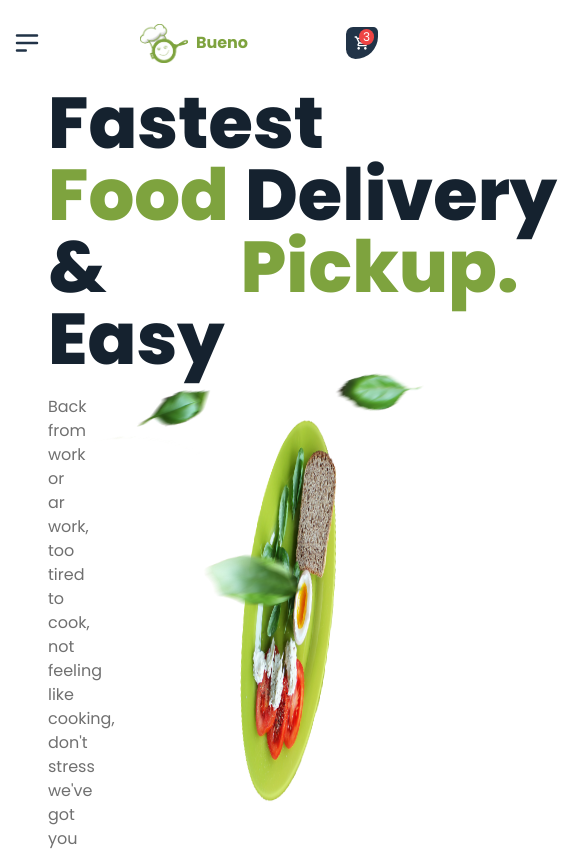
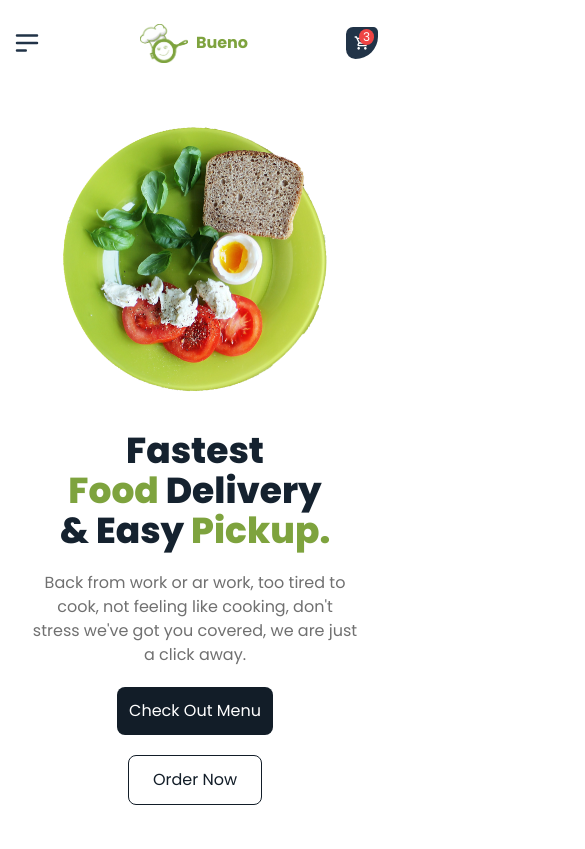
Before and after one commit to akinlope/Bueno, a React (Create React App) app: page / in a window 390 px wide. Shown: the top 849 px of the page, 585 px wide, since content can reach past the window. Built offline with nearby package versions, Linux system fonts and the light colour scheme; the HTML template or start-up script is replaced by a standard one.

Commit message:
Made home page responsive

```diff
--- a/src/Pages/Home.jsx
+++ b/src/Pages/Home.jsx
@@ -22,9 +22,9 @@ import expArr from "../Temp/explore";
 
 const Home = () => {
   return (
-    <div className="w-screen px-12">
-      <div className="flex items-center min-h-hero">
-        <div className=" w-6/12">
+    <div className="w-screen px-3 md:px-6 lg:px-12">
+      <div className="flex-col-reverse md:flex-row flex items-center min-h-hero">
+        <div className="w-full md:w-6/12">
           <div className="relative">
             <motion.div
               variants={slideAcross}
@@ -37,7 +37,15 @@ const Home = () => {
               animate="animate"
               custom={1.5}
             >
-              <p className="text-7xl font-extrabold text-priBlack">Fastest</p>
+              <p className="text-4xl px-4 text-center font-extrabold md:text-left md:px-0 md:text-7xl text-priBlack capitalize">
+                fastest <br /> <span className="text-priGreen">food</span>{" "}
+                delivery <br /> & easy{" "}
+                <span className="text-priGreen">pickup.</span>
+              </p>
+
+              {/* <p className="text-4xl md:text-7xl font-extrabold text-priBlack">
+                Fastest
+              </p>
               <div className="flex space-x-4">
                 <p className="text-7xl font-extrabold text-priGreen">Food</p>
                 <p className="text-7xl font-extrabold text-priBlack">
@@ -48,12 +56,12 @@ const Home = () => {
               <div className="flex space-x-4">
                 <p className="text-7xl font-extrabold text-priBlack">& Easy</p>
                 <p className="text-7xl font-extrabold text-priGreen">Pickup.</p>
-              </div>
+              </div> */}
             </motion.div>
           </div>
 
           <motion.p
-            className="text-priBrown mt-5 pr-40 w-auto"
+            className="text-center w-full px-5 md:w-3/4 md:px-0 md:mx-0 md:text-left text-priBrown mt-5"
             variants={fadeInUpDown("down")}
             initial="initial"
             animate="animate"
@@ -66,24 +74,24 @@ const Home = () => {
 
           {/* For the buttons */}
           <motion.div
-            className="mt-5 flex  w-2/3 space-x-8"
+            className="w-full mt-5 flex flex-col items-center justify-center md:flex-row md:justify-start md:space-x-8"
             variants={fadeInUpDown("up")}
             initial="initial"
             animate="animate"
             custom={2}
           >
-            <button className="bg-secBlack p-3 rounded-lg text-pureWhite">
+            <button className="bg-secBlack p-3 rounded-lg text-pureWhite mb-5 md:mb-0">
               Check Out Menu
             </button>
-            <button className="bg-pureWhite px-6 rounded-lg text-secBlack border ">
+            <button className="bg-pureWhite px-6 py-3 rounded-lg text-secBlack border">
               Order Now
             </button>
           </motion.div>
         </div>
 
-        <div className="w-6/12 flex justify-center relative">
+        <div className="w-full pt-10 mb-10 flex justify-center items-center relative md:w-6/12 md:pt-0 md:mb-0">
           <motion.div
-            className="h-96 relative  pl-10"
+            className="max-w-xs md:h-96 md:w-auto md:max-w-none relative md:pl-10"
             variants={plateVariant}
             initial="initial"
             animate="animate"
@@ -98,7 +106,7 @@ const Home = () => {
 
           {/* first leaf  */}
           <motion.div
-            className="w-32 absolute top-1/4 left-0"
+            className="hidden md:block w-32 absolute top-1/4 left-0"
             custom={1.3}
             variants={leafVariants}
             initial="initial"
@@ -114,7 +122,7 @@ const Home = () => {
 
           {/* second leaf  */}
           <motion.div
-            className="w-40 absolute top-leafRight right-24"
+            className="hidden md:block w-40 absolute top-leafRight right-24"
             custom={1.7}
             variants={leafVariants}
             initial="initial"
@@ -130,7 +138,7 @@ const Home = () => {
 
           {/* third leaf  */}
           <motion.div
-            className="w-40 absolute top-leafUp left-24"
+            className="hidden md:block w-40 absolute top-leafUp left-24"
             custom={1.5}
             variants={leafVariants}
             initial="initial"
```
